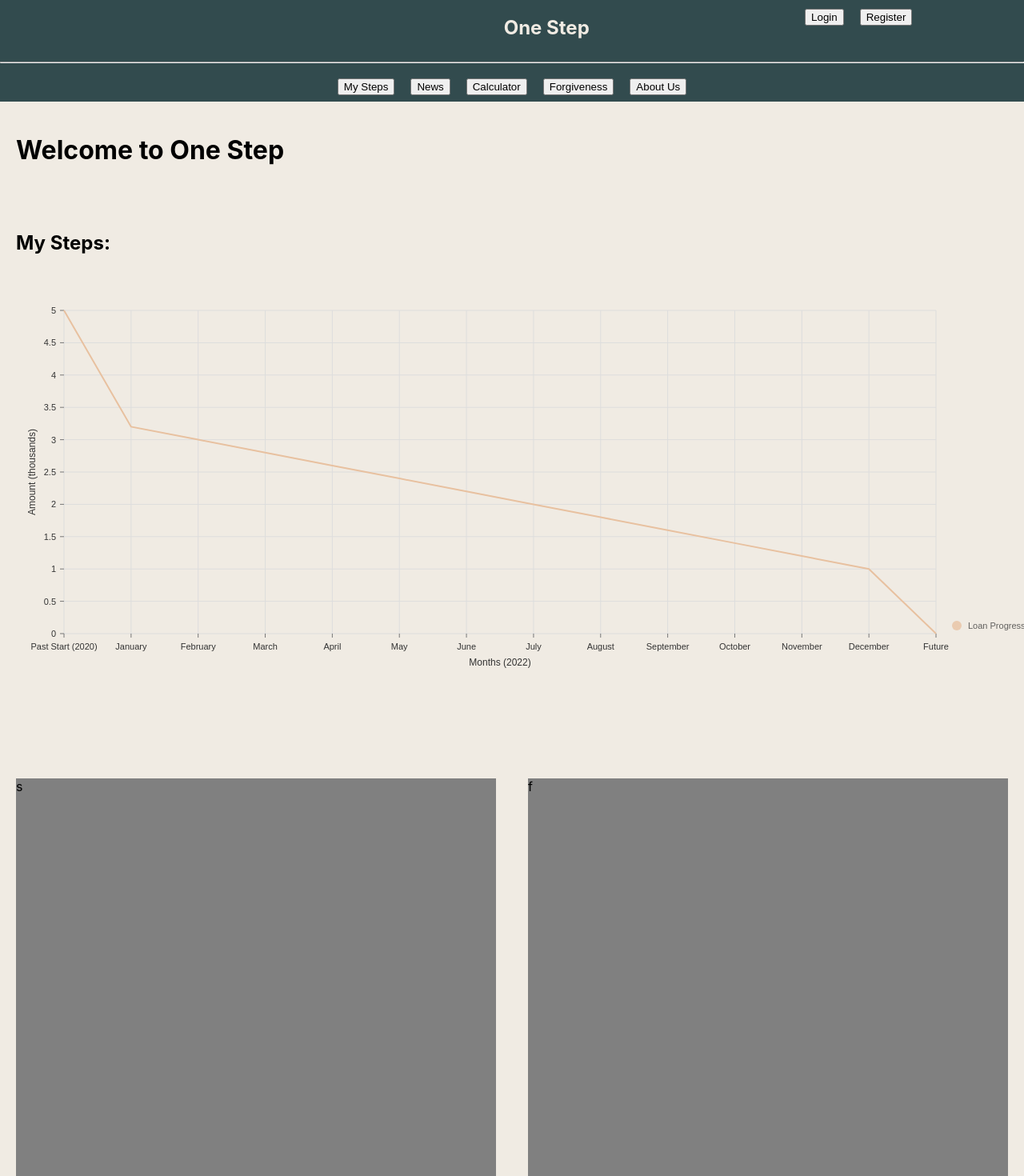
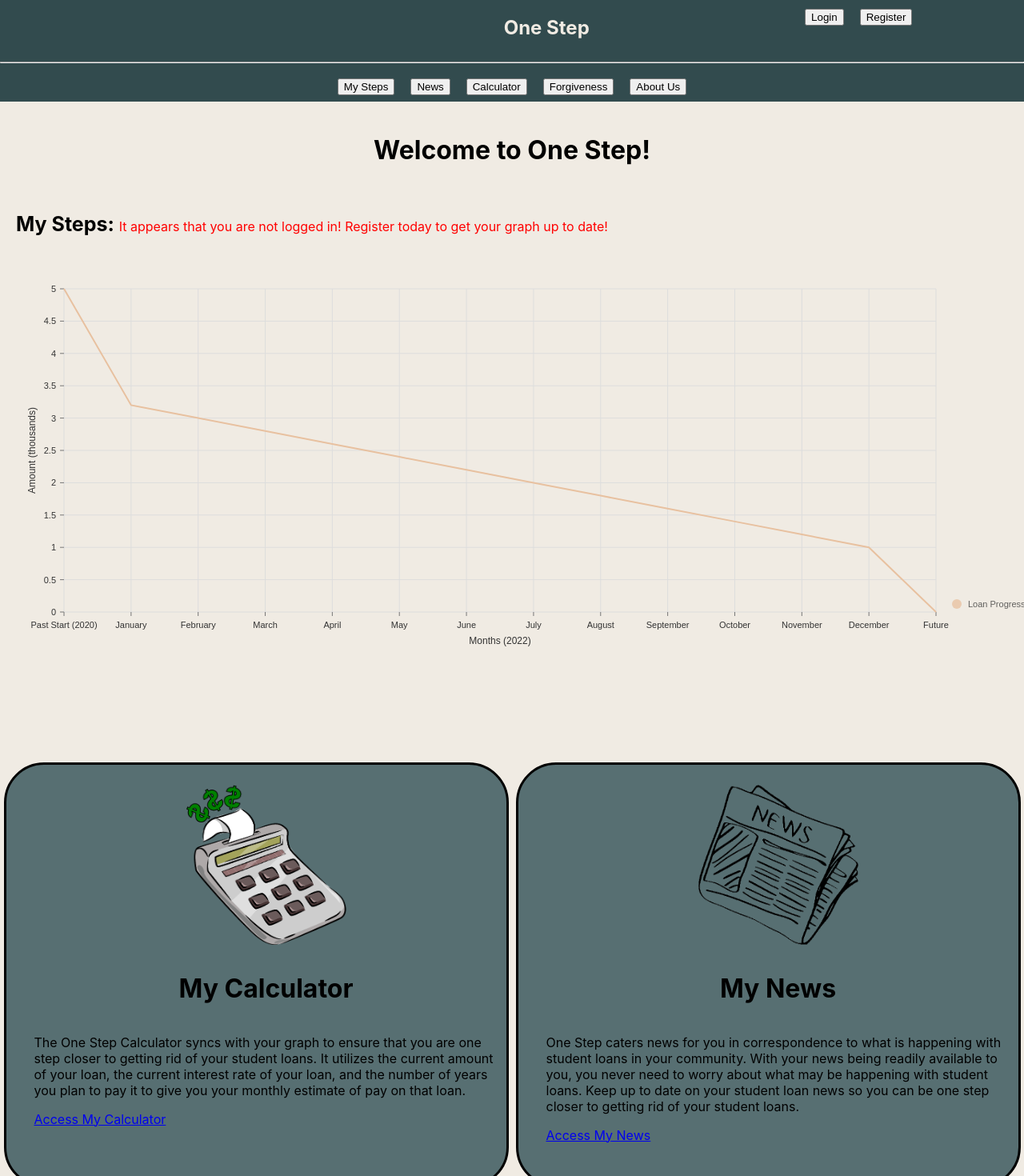
Before and after one commit to Cazi/JPMColumbusHackathon, a React (Create React App) app in the folder one-step/: page / in a window 1280 px wide. Shown: the top 1470 px of the page at 80% size. Built offline with nearby package versions, Linux system fonts and the light colour scheme.

Commit message:
Front Page Formatting

```diff
--- a/one-step/src/components/pages/MyStepsPage/MyStepsPage.tsx
+++ b/one-step/src/components/pages/MyStepsPage/MyStepsPage.tsx
@@ -1,5 +1,7 @@
 import { FC } from "react";
 import styled from "styled-components";
+import news from "../../images/newspaper.png";
+import calc from "../../images/calculator.png";
 import { myData } from "../../organisms/LoanPaydownChart/Data";
 import LoanPaydownChart from "../../organisms/LoanPaydownChart/StepsChart";
 
@@ -15,7 +17,9 @@ const ChartContainer = styled.div`
 `
 
 const TitleContainer = styled.div`
-    padding: 20px;
+    display: flex;
+    justify-content: center;
+    padding-top: 20px;
 `
 
 const BoxedContainer = styled.div`
@@ -28,28 +32,107 @@ const BoxedContainer = styled.div`
 `
 
 const CalculatorBox = styled.div`
+    display: flex;
     height: 500px;
     width: 600px;
-    background-color: gray;
+    background-color: #576F72;
+    border-style: solid;
+    border-radius: 50px;
+    padding-top: 25px;
+    padding-left: 25px;
+    flex-direction: column;
+`
+
+const ImageLocation = styled.div`
+    display: flex;
+    justify-content: center;
 `
 
 const NewsBox = styled.div`
+    display: flex;
     height: 500px;
     width: 600px;
-    background-color: gray;
+    background-color: #576F72;
+    border-style: solid;
+    border-radius: 50px;
+    padding-top: 25px;
+    padding-left: 25px;
+    flex-direction: column;
 `
+const ImageHold = styled.img`
+    height: 200px;
+    width: 200px;
+`
+
+const TextBoxDiv = styled.div`
+`
+
+const ParagraphConstraint = styled.div`
+    padding: 10px;
+`
+const HeaderConstraint = styled.div`
+    display: flex;
+    justify-content: center;
+`
+
+const ParagraphChange = styled.p`
+    color: red;
+`
+
+const BoldChange = styled.b`
+    color: black;
+    font-size: 25px;
+`
+
 
 const MyStepsPage: FC = () => {
     return(
         <MyStepsPageContainer>
-            <TitleContainer><h1>Welcome to One Step</h1></TitleContainer>
+            <TitleContainer><h1>Welcome to One Step!</h1></TitleContainer>
             <ChartContainer>
-                <h2>My Steps: </h2>
+                <ParagraphChange><BoldChange>My Steps: </BoldChange> It appears that you are not logged in! Register today to get your graph up to date!</ParagraphChange>
                <LoanPaydownChart data={myData} />
             </ChartContainer>
             <BoxedContainer>
-                <CalculatorBox>s</CalculatorBox>
-                <NewsBox>f</NewsBox>
+                <CalculatorBox>
+                    <ImageLocation>
+                        <a href="/calculator"><ImageHold src={calc}></ImageHold></a>
+                    </ImageLocation>
+                    <TextBoxDiv>
+                        <ParagraphConstraint>
+                            <HeaderConstraint>
+                                <h1>My Calculator</h1>
+                            </HeaderConstraint>
+                            <p>The One Step Calculator syncs with your graph to ensure that you are
+                                one step closer to getting rid of your student loans. It utilizes the current
+                                amount of your loan, the current interest rate of your loan, and the number of years you
+                                plan to pay it to give you your monthly estimate of pay on that loan.
+                            </p>
+
+                            <p><a href="/calculator">Access My Calculator</a></p>
+                        </ParagraphConstraint>
+                    </TextBoxDiv>
+                </CalculatorBox>
+                <NewsBox>
+                    <ImageLocation>
+                        <a href="/news"><ImageHold src={news}></ImageHold></a>
+                    </ImageLocation>
+                    <TextBoxDiv>
+                        <ParagraphConstraint>
+                            <HeaderConstraint>
+                                <h1>My News</h1>
+                            </HeaderConstraint>
+                            <p>One Step caters news for you in correspondence to what is happening with
+                                student loans in your community. With your news being readily available to you,
+                                you never need to worry about what may be happening with student loans. Keep up
+                                to date on your student loan news so you can be one step closer to getting rid of
+                                your student loans.
+                            </p>
+
+                            <p><a href="/news">Access My News</a></p>
+                        </ParagraphConstraint>
+                    </TextBoxDiv>
+                </NewsBox>
             </BoxedContainer>
         </MyStepsPageContainer>
     )
```
Also changed, not shown: one-step/src/components/images/calculator.png (added), one-step/src/components/images/newspaper.png (added).
